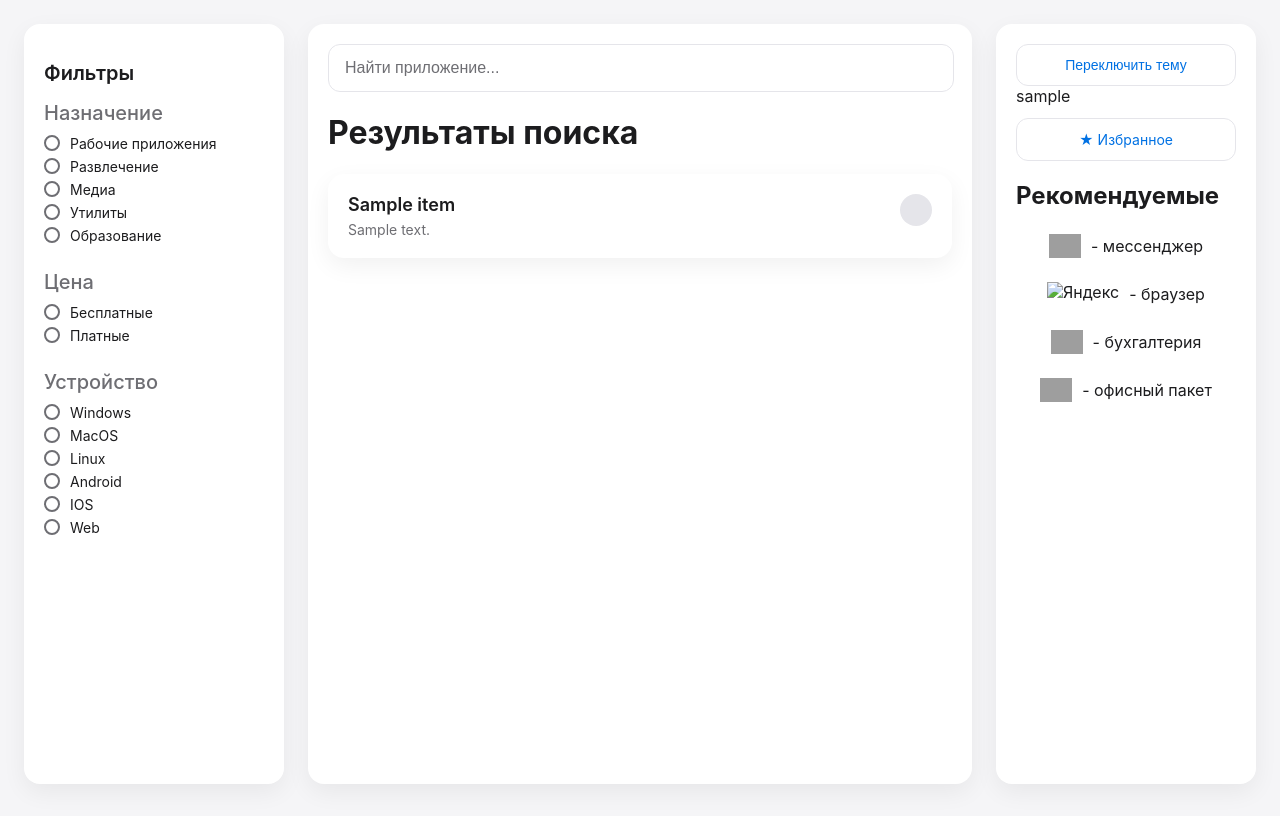
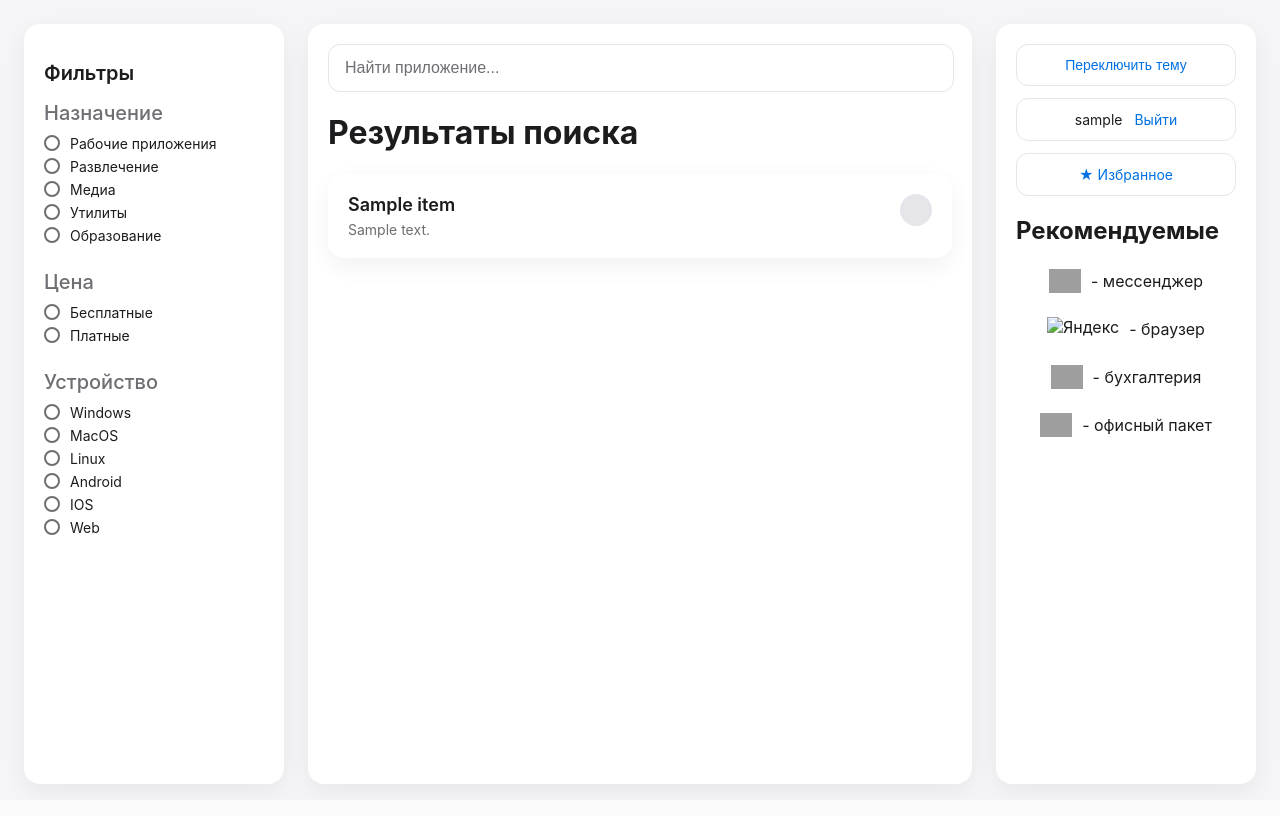
Before and after one commit to darky66/import-substitution, a Django app: template webproject/project/main/templates/main/main_page.html in a window 1280 px wide. After the commit the page ends 791 px from the top, so only its background shows below. Run offline with Django 5.2, Linux system fonts and the light colour scheme; a user stored in the database is signed in; the template is opened without the code that fills it: most values are stand-ins (such as "Sample title", 1, 10 or a date in 2020); grey boxes are pictures that could not be loaded.

Commit message:
edit register/login pages,fixes

```diff
--- a/webproject/project/main/static/style.css
+++ b/webproject/project/main/static/style.css
@@ -1,7 +1,3 @@
-/* =========================
-   BASE (Apple style)
-========================= */
-/* Светлая тема */
 :root[data-theme="light"] {
     --bg-card: #ffffff;
     --bg-input: #f2f2f7;
@@ -12,7 +8,6 @@
     --text-accent: #ffffff;
 }
 
-/* Тёмная тема */
 :root[data-theme="dark"] {
     --bg-card: #1c1c1e;
     --bg-input: #2c2c2e;
@@ -27,34 +22,23 @@
     --bg-main: #f5f5f7;
     --bg-secondary: #ffffff;
     --bg-card: #ffffff;
-
     --text-main: #1d1d1f;
     --text-secondary: #6e6e73;
-
     --border-color: #e5e5ea;
     --shadow: 0 8px 24px rgba(0, 0, 0, 0.06);
-
     --accent: #0071e3;
 }
 
-/* Dark theme */
 [data-theme="dark"] {
     --bg-main: #1c1c1e;
     --bg-secondary: #2c2c2e;
     --bg-card: #2c2c2e;
-
     --text-main: #f5f5f7;
     --text-secondary: #a1a1a6;
-
     --border-color: #3a3a3c;
     --shadow: 0 8px 24px rgba(0, 0, 0, 0.4);
-
     --accent: #0a84ff;
 }
-
-/* =========================
-   GLOBAL
-========================= */
 
 body {
     margin: 0;
@@ -62,24 +46,15 @@ body {
         "Segoe UI", sans-serif;
     background-color: var(--bg-main);
     color: var(--text-main);
-    height: 100%;
 }
-
-/* =========================
-   LAYOUT
-========================= */
 
 .container {
     display: grid;
     grid-template-columns: 260px 1fr 260px;
     gap: 24px;
-    padding: 24px;
+    padding: 24px 24px 0 24px;
     height: auto;
 }
-
-/* =========================
-   SIDEBAR
-========================= */
 
 .sidebar,
 .recommendations {
@@ -120,10 +95,6 @@ body {
     cursor: pointer;
 }
 
-/* =========================
-   MAIN CONTENT
-========================= */
-
 .main {
     background: var(--bg-secondary);
     border-radius: 16px;
@@ -145,10 +116,6 @@ body {
 .search::placeholder {
     color: var(--text-secondary);
 }
-
-/* =========================
-   RESULTS
-========================= */
 
 .output {
     display: flex;
@@ -180,10 +147,6 @@ body {
     font-size: 14px;
 }
 
-/* =========================
-   FAVORITE BUTTON
-========================= */
-
 .favorite-btn {
     width: 32px;
     height: 32px;
@@ -197,10 +160,6 @@ body {
 .favorite-btn.active {
     background: var(--accent);
 }
-
-/* =========================
-   LINKS / BUTTONS
-========================= */
 
 .abort {
     display: block;
@@ -263,7 +222,6 @@ body {
         font-size: 15px;
     }
 
-    /* Touch-friendly buttons */
     .favorite-btn {
         width: 44px;
         height: 44px;
@@ -290,10 +248,6 @@ body {
     }
 }
 
-/* =========================
-   MOBILE FILTERS SHEET
-========================= */
-
 .filters-sheet {
     position: fixed;
     inset: 0;
@@ -312,14 +266,11 @@ body {
     bottom: 0;
     left: 0;
     right: 0;
-
     background: var(--bg-secondary);
     border-radius: 20px 20px 0 0;
     box-shadow: var(--shadow);
-
     max-height: 85vh;
     overflow-y: auto;
-
     transform: translateY(100%);
     transition: transform 0.3s cubic-bezier(.4, 0, .2, 1);
 }
@@ -328,7 +279,6 @@ body {
     transform: translateY(0);
 }
 
-/* Header */
 .filters-sheet-header {
     position: sticky;
     top: 0;
@@ -337,13 +287,11 @@ body {
     display: flex;
     justify-content: space-between;
     align-items: center;
-
     font-size: 17px;
     font-weight: 600;
     border-bottom: 1px solid var(--border-color);
 }
 
-/* Close button */
 .close-sheet {
     border: none;
     background: transparent;
@@ -352,13 +300,11 @@ body {
     color: var(--text-secondary);
 }
 
-/* Mobile sidebar inside sheet */
 .mobile-sidebar {
     box-shadow: none;
     border-radius: 0;
 }
 
-/* Hide on desktop */
 @media (min-width: 1025px) {
     .filters-sheet {
         display: none !important;
@@ -389,17 +335,11 @@ body {
     transition: transform 0.25s cubic-bezier(.4, 0, .2, 1);
 }
 
-/* =========================
-   FILTER ACTIONS
-========================= */
-
 .filters-actions {
     position: sticky;
     bottom: 0;
-
     display: flex;
     gap: 12px;
-
     padding: 16px;
     background: var(--bg-secondary);
     border-top: 1px solid var(--border-color);
@@ -409,7 +349,6 @@ body {
 .filters-apply {
     flex: 1;
     height: 44px;
-
     border-radius: 12px;
     font-size: 16px;
     font-weight: 500;
@@ -428,7 +367,6 @@ body {
     color: white;
 }
 
-/* Desktop — можно скрыть */
 @media (min-width: 1025px) {
     .filters-actions {
         display: none;
@@ -436,14 +374,12 @@ body {
 }
 
 @media (min-width: 1025px) {
-
     html,
     body {
         height: 100%;
     }
 
     .container {
-        min-height: 96vh;
         align-items: stretch;
     }
 
@@ -451,13 +387,11 @@ body {
     .recommendations,
     .main {
         height: calc(96vh - 48px);
-        /* учитываем padding контейнера */
         overflow-y: auto;
     }
 }
 
 @media (min-width: 1025px) {
-
     .sidebar,
     .recommendations {
         position: sticky;
@@ -469,10 +403,6 @@ body {
     }
 }
 
-/* =========================
-   MOBILE ACTIONS BAR
-========================= */
-
 .mobile-actions {
     display: none;
     gap: 8px;
@@ -482,29 +412,21 @@ body {
 .mobile-action-btn {
     flex: 1;
     height: 44px;
-
     border-radius: 12px;
     font-size: 16px;
     font-weight: 500;
-
     background: var(--bg-card);
     color: var(--text-main);
     border: 1px solid var(--border-color);
-
     text-align: center;
     cursor: pointer;
 }
 
-/* iPhone only */
 @media (max-width: 1025px) {
     .mobile-actions {
         display: flex;
     }
 }
-
-/* =========================
-   ACCOUNT SHEET (Mobile)
-========================= */
 
 .account-sheet {
     position: fixed;
@@ -598,16 +520,11 @@ body {
     color: var(--text-main);
 }
 
-/* Mobile only */
 @media (min-width: 1025px) {
     .account-sheet {
         display: none !important;
     }
 }
-
-/* =========================
-   MOBILE ACTION ICONS
-========================= */
 
 .mobile-action-btn {
     flex: none;
@@ -628,28 +545,21 @@ body {
     height: 24px;
 }
 
-/* Расположение */
 .mobile-actions {
     display: flex;
     gap: 8px;
     margin-bottom: 12px;
 }
 
-/* Desktop hide */
 @media (min-width: 1025px) {
     .mobile-actions {
         display: none;
     }
 }
 
-/* =========================
-   MOBILE FULL-WIDTH ACTIONS
-========================= */
-
 .full-width-actions {
     display: flex;
     flex-direction: column;
-    /* Кнопки сверху вниз */
     gap: 8px;
     margin-bottom: 12px;
 }
@@ -658,41 +568,29 @@ body {
     display: flex;
     align-items: center;
     justify-content: flex-start;
-    /* иконка слева, текст справа */
     gap: 12px;
-
     width: 100%;
-    /* на всю ширину */
     height: 50px;
-    /* удобная зона нажатия */
     padding: 0 16px;
-
     border-radius: 12px;
     font-size: 16px;
     font-weight: 500;
-
     background: var(--bg-card);
     color: var(--text-main);
     border: 1px solid var(--border-color);
     cursor: pointer;
 }
 
-/* Иконка внутри кнопки */
 .full-width-btn .action-icon {
     width: 24px;
     height: 24px;
 }
 
-/* Mobile only */
 @media (min-width: 1025px) {
     .full-width-actions {
         display: none;
     }
 }
-
-/* =========================
-   ACCOUNT BOTTOM SHEET
-========================= */
 
 .account-sheet {
     position: fixed;
@@ -724,7 +622,6 @@ body {
     transform: translateY(0);
 }
 
-/* Заголовок */
 .account-sheet .filters-sheet-header {
     position: sticky;
     top: 0;
@@ -738,7 +635,6 @@ body {
     border-bottom: 1px solid var(--border-color);
 }
 
-/* Кнопки опций */
 .account-options {
     display: flex;
     flex-direction: column;
@@ -760,16 +656,11 @@ body {
     text-decoration: none;
 }
 
-/* Mobile only */
 @media (min-width: 1025px) {
     .account-sheet {
         display: none;
     }
 }
-
-/* =========================
-   UNIVERSAL MOBILE BOTTOM SHEET
-========================= */
 
 .mobile-sheet {
     position: fixed;
@@ -821,7 +712,6 @@ body {
     gap: 12px;
 }
 
-/* кнопки внутри sheet */
 .sheet-body .sheet-btn {
     display: flex;
     align-items: center;
@@ -836,13 +726,11 @@ body {
     text-decoration: none;
 }
 
-/* swipe */
 .sheet-content {
     touch-action: none;
     will-change: transform;
 }
 
-/* Mobile only */
 @media (min-width: 1025px) {
     .mobile-sheet {
         display: none;
@@ -891,14 +779,12 @@ body {
     font-size: 14px;
 }
 
-/* прячем стандартный radio, но оставляем доступность */
 .filter-block label input[type="radio"] {
     position: absolute;
     opacity: 0;
     pointer-events: none;
 }
 
-/* внешний круг */
 .filter-block label::before {
     content: "";
     position: absolute;
@@ -914,7 +800,6 @@ body {
     transition: border-color 0.2s ease, box-shadow 0.2s ease, transform 0.2s ease;
 }
 
-/* внутренняя точка */
 .filter-block label::after {
     content: "";
     position: absolute;
@@ -929,16 +814,13 @@ body {
     transition: transform 0.2s ease, opacity 0.2s ease;
 }
 
-/* ховер */
 .filter-block label:hover::before {
     box-shadow: 0 0 0 4px rgba(79, 70, 229, 0.15);
 }
 
-/* если внутри label есть :checked, меняем внешний круг и показываем точку */
 .filter-block label:has(input[type="radio"]:checked)::before {
     border-color: var(--text-main);
     transform: translateY(-50%) scale(1.05);
-    /* лёгкий “поп” */
 }
 
 .filter-block label:has(input[type="radio"]:checked)::after {
@@ -946,12 +828,10 @@ body {
     opacity: 1;
 }
 
-/* фокус с клавиатуры по самому input */
 .filter-block label:has(input[type="radio"]:focus-visible)::before {
     box-shadow: 0 0 0 3px var(--text-secondary);
 }
 
-/* Поднимается + тень при ховере */
 button,
 .favorite-btn,
 .filters-apply,
@@ -970,7 +850,6 @@ button:hover,
     box-shadow: 0 8px 25px rgba(0, 0, 0, 0.15);
 }
 
-/* Нажатие вниз */
 button:active,
 .favorite-btn:active,
 .filters-apply:active,
@@ -1006,7 +885,6 @@ button:active,
     height: 300px;
 }
 
-/* Контейнер формы */
 .auth-container {
     display: flex;
     justify-content: center;
@@ -1017,7 +895,6 @@ button:active,
     margin: 0 auto;
 }
 
-/* Сама форма */
 .auth-form {
     width: 100%;
     max-width: 400px;
@@ -1028,7 +905,6 @@ button:active,
     transition: background 0.3s ease, color 0.3s ease;
 }
 
-/* Заголовок */
 .auth-title {
     text-align: center;
     font-size: 1.8rem;
@@ -1037,7 +913,6 @@ button:active,
     color: var(--text-main);
 }
 
-/* Поля формы */
 .auth-field {
     display: flex;
     flex-direction: column;
@@ -1066,7 +941,6 @@ button:active,
     box-shadow: 0 0 0 3px rgba(10, 132, 255, 0.2);
 }
 
-/* Кнопка входа */
 .auth-btn {
     width: 100%;
     padding: 12px;
@@ -1085,7 +959,6 @@ button:active,
     transform: scale(1.02);
 }
 
-/* Ссылки */
 .links-section {
     margin-top: 15px;
     text-align: center;
@@ -1112,14 +985,13 @@ button:active,
     }
 }
 
-n-items: center;
+/* n-items: center;
     min-height: 80vh;
     padding: 20px;
     background: var(--bg-main);
     transition: background 0.3s ease;
-}
+} */
 
-/* Карточка ошибки */
 .error-card {
     text-align: center;
     background: var(--bg-card);
@@ -1129,7 +1001,6 @@ n-items: center;
     transition: background 0.3s ease, color 0.3s ease;
 }
 
-/* Заголовок ошибки */
 .error-title {
     font-size: 4rem;
     font-weight: 700;
@@ -1137,14 +1008,12 @@ n-items: center;
     color: var(--text-main);
 }
 
-/* Сообщение */
 .error-message {
     font-size: 1.2rem;
     margin-bottom: 25px;
     color: var(--text-secondary);
 }
 
-/* Кнопка возврата на главную */
 .error-btn {
     display: inline-block;
     padding: 12px 25px;
@@ -1161,7 +1030,6 @@ n-items: center;
     transform: scale(1.05);
 }
 
-/* Мобильная адаптация */
 @media (max-width: 480px) {
     .error-card {
         padding: 30px 20px;
@@ -1174,3 +1042,30 @@ n-items: center;
         font-size: 1rem;
     }
 }
+
+.logoutbtn {
+    display: inline-block;
+    text-align: center;
+    border-radius: 12px;
+    text-decoration: none;
+    font-size: 14px;
+    color: var(--accent);
+}
+
+.usernamediv {
+    margin-top: 12px;
+    padding: 12px;
+    border-radius: 12px;
+    border: 1px solid var(--border-color);
+    background: var(--bg-card);
+    display: flex;
+    justify-content: center;
+    align-items: center;
+}
+
+.usernametxt {
+    font-size: 14px;
+    margin: 0;
+    display: inline-block;
+    margin-right: 12px;
+}
--- a/webproject/project/main/templates/main/favourites_login.html
+++ b/webproject/project/main/templates/main/favourites_login.html
@@ -5,7 +5,6 @@
 {% block content %}
 <form method="post">
     {% csrf_token %}
-
     {% for field in form %}
         <div class="mb-3">
             <label for="{{ field.id_for_label }}">
--- a/webproject/project/main/templates/main/layout.html
+++ b/webproject/project/main/templates/main/layout.html
@@ -1,8 +1,6 @@
 <!DOCTYPE html>
 {% load static %}
-
 <html lang="ru">
-
 <head>
     <meta charset="UTF-8">
     <meta http-equiv="X-UA-Compatible" content="IE=edge">
@@ -12,10 +10,8 @@
     <script src="{% static 'js/main.js' %}" defer></script>
     {% block script %} {% endblock %}
 </head>
-
 <body>
     {% block content %}
     {% endblock %}
 </body>
-
 </html>
--- a/webproject/project/main/templates/main/main_page.html
+++ b/webproject/project/main/templates/main/main_page.html
@@ -5,7 +5,6 @@
 {% block content %}
 <div class="container">
     <aside class="sidebar desktop-sidebar">
-
         <h2 class="filters">Фильтры</h2>
         <div class="filter-group">
             <div class="filter-block">
@@ -117,15 +116,11 @@
                 </svg>
                 <span>Аккаунт</span>
         </div>
-
-
         <form method="POST">
             {% csrf_token %}
             <input class="search" name="name" type="text" placeholder="Найти приложение...">
         </form>
-
         <h1>Результаты поиска</h1>
-
         <div id="output">
             {% for name, desc in items %}
             {% if name != 'К сожалению, мы не можем найти похожие приложения' %}
@@ -156,20 +151,23 @@
             {% endfor %}
         </div>
     </main>
-
-    <!-- RECOMMENDATIONS -->
     <aside class="recommendations">
         <nav>
             <button id="theme-toggle" class="abort switchtheme">
                 Переключить тему
             </button>
             {% if user.is_authenticated %}
-                {{ username }}
+            <div class="usernamediv">
+                <span class="usernametxt">{{ username }}</span>
+                <a href="{% url 'logout' %}" class="logoutbtn">
+                    Выйти
+                </a>
+            </div>
             {% else %}
-                <a href="{% url 'register' %}" class="account-option-btn">
+            <a href="{% url 'register' %}" class="abort">
                 Войти
             </a>
-                <a href="{% url 'login' %}" class="account-option-btn">
+            <a href="{% url 'login' %}" class="abort">
                 Регистрация
             </a>
             {% endif%}
```
Also changed, not shown: webproject/project/main/templates/main/favourites.html (+13 -8 lines), webproject/project/main/templates/main/login.html (+2 -5 lines), webproject/project/main/templates/main/register.html (+2 -5 lines). Lines whose indentation alone changed are shown as unchanged.
